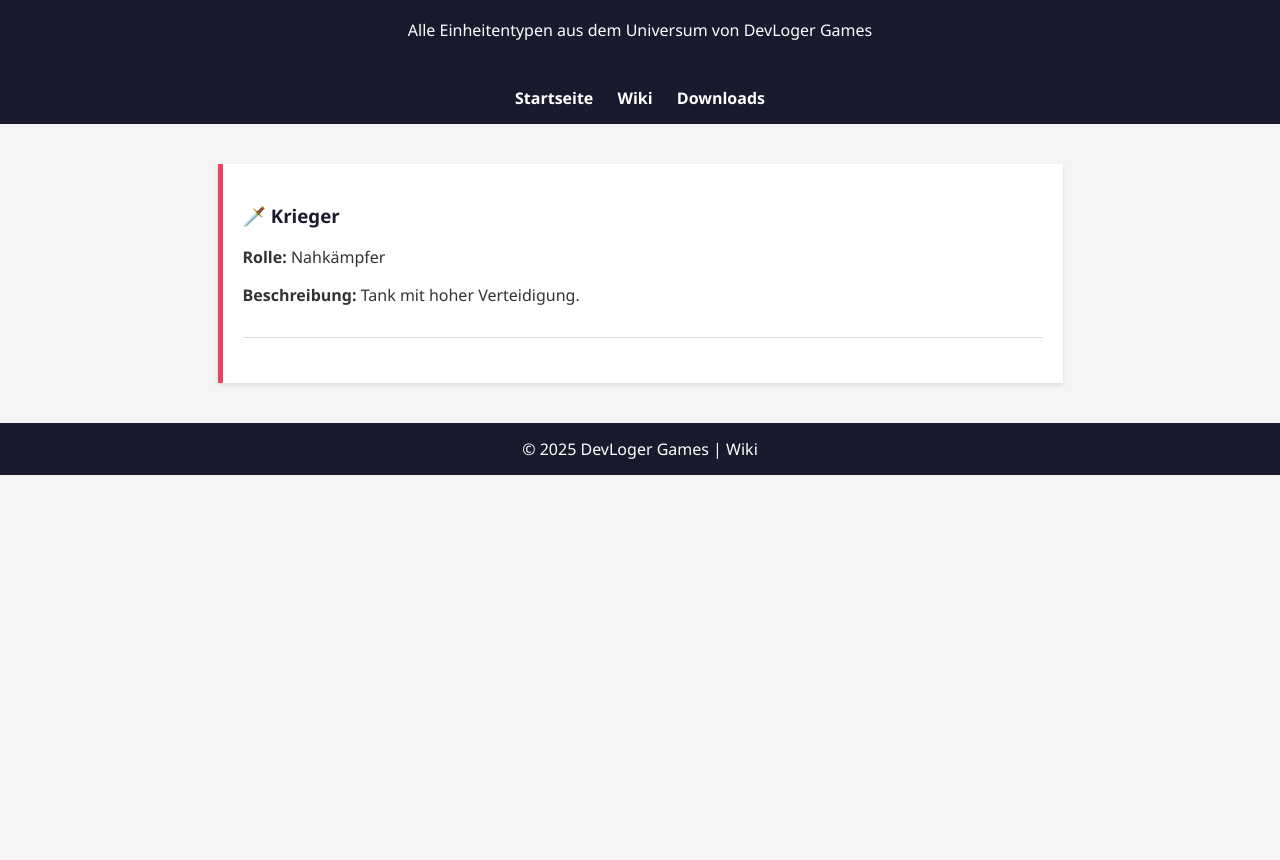
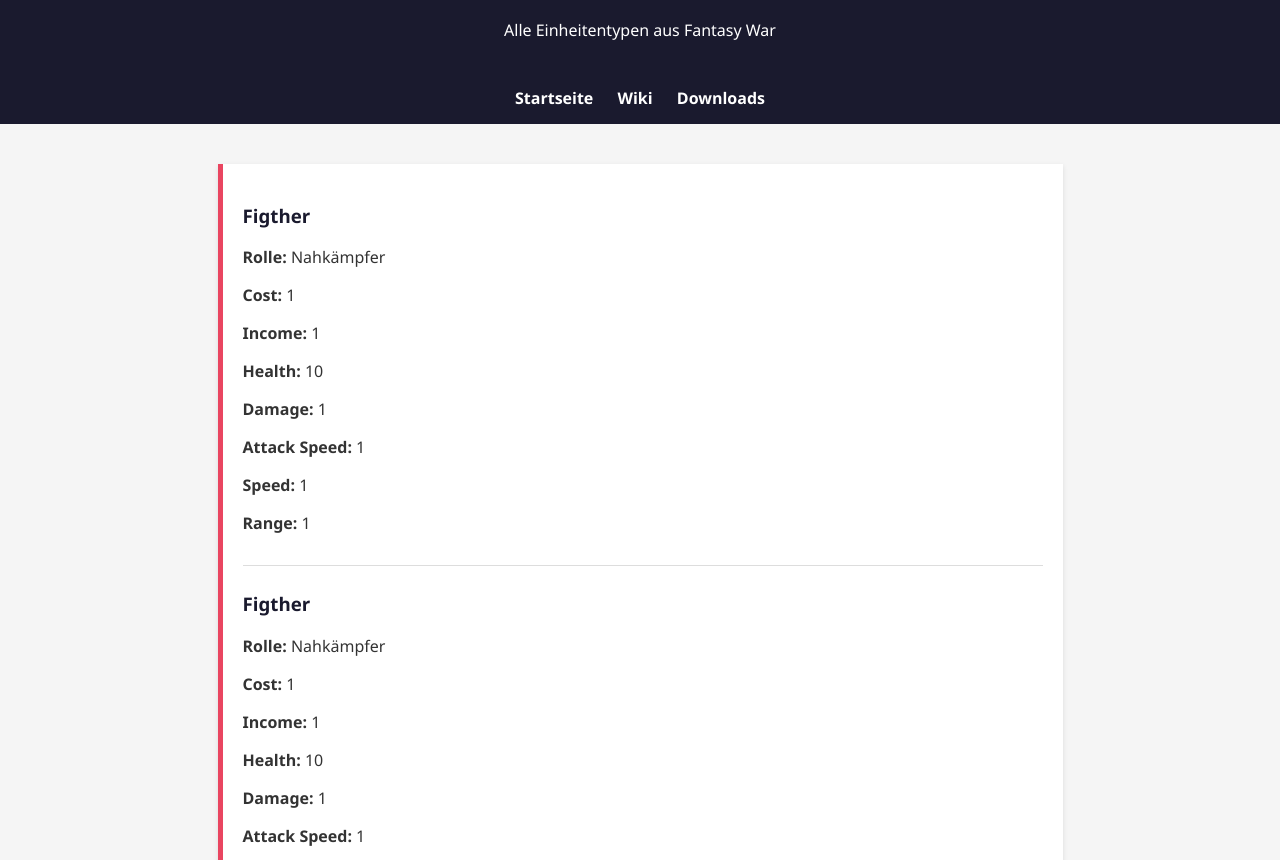
Before and after one commit to TheDevLoger/theDevLogerWebsite, a plain HTML site: page wiki.html in a window 1280 px wide. Shown: the part 82-942 px from the top of the page. Before the commit the page ends 800 px from the top, so only its background shows below. Drawn offline with Linux system fonts and the light colour scheme.

Commit message:
Add files via upload

```diff
--- a/wiki.html
+++ b/wiki.html
@@ -56,7 +56,7 @@
 
     <header>
         <h1>Einheiten-Wiki</h1>
-        <p>Alle Einheitentypen aus dem Universum von DevLoger Games</p>
+        <p>Alle Einheitentypen aus Fantasy War</p>
     </header>
 
     <nav>
@@ -68,9 +68,26 @@
     <section id="unit-wiki">
         <!-- Deine Wiki-Einträge wie im vorherigen Beispiel -->
         <div class="wiki-entry">
-            <h3>🗡️ Krieger</h3>
+            <h3>Figther</h3>
             <p><strong>Rolle:</strong> Nahkämpfer</p>
-            <p><strong>Beschreibung:</strong> Tank mit hoher Verteidigung.</p>
+            <p><strong>Cost:</strong> 1</p>
+            <p><strong>Income:</strong> 1</p>
+            <p><strong>Health:</strong> 10</p>
+            <p><strong>Damage:</strong> 1</p>
+            <p><strong>Attack Speed:</strong> 1</p>
+            <p><strong>Speed:</strong> 1</p>
+            <p><strong>Range:</strong> 1</p>
+        </div>
+        <div class="wiki-entry">
+            <h3>Figther</h3>
+            <p><strong>Rolle:</strong> Nahkämpfer</p>
+            <p><strong>Cost:</strong> 1</p>
+            <p><strong>Income:</strong> 1</p>
+            <p><strong>Health:</strong> 10</p>
+            <p><strong>Damage:</strong> 1</p>
+            <p><strong>Attack Speed:</strong> 1</p>
+            <p><strong>Speed:</strong> 1</p>
+            <p><strong>Range:</strong> 1</p>
         </div>
         <!-- Weitere Einträge... -->
     </section>
```
